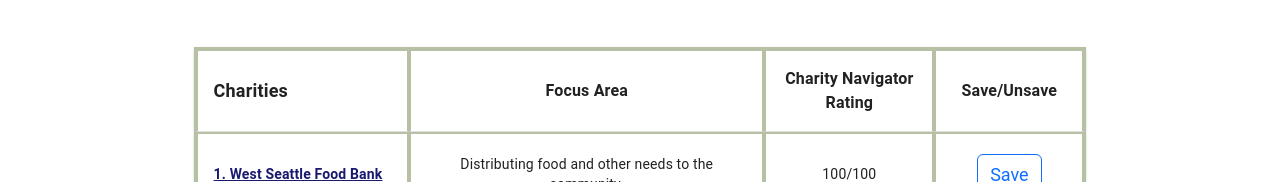
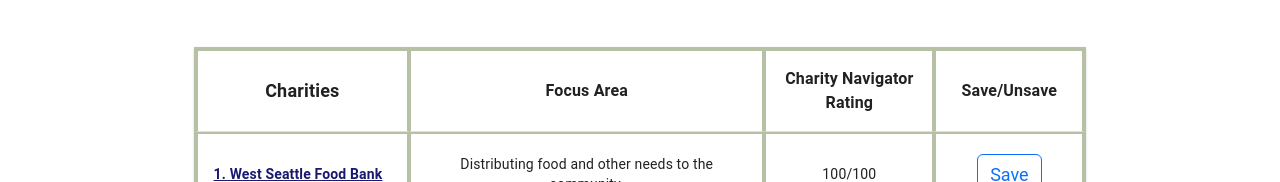
Before and after one commit to UW-INFO442-AU23/WeCare, a React (Create React App) app: page /resources in a window 1280 px wide. Shown: the part 833-1015 px from the top of the page. Built offline with nearby package versions, Linux system fonts and the light colour scheme; no server answers.

Commit message:
centered charities

```diff
--- a/src/components/Resources/Catalog.js
+++ b/src/components/Resources/Catalog.js
@@ -24,7 +24,7 @@ const sanitizeCharityNameForFirebaseKey = (name) => {
 };
 
 const columns = [
-  { id: 'charity', label: 'Charities', minWidth: 200, align: 'left' },
+  { id: 'charity', label: 'Charities', minWidth: 200, align: 'center' },
   { id: 'focus', label: 'Focus Area', minWidth: 200, align: 'center' },
   { id: 'rating', label: 'Charity Navigator Rating', minWidth: 150, align: 'center'},
   { id: 'saveUnsave', label: 'Save/Unsave', minWidth: 150, align: 'center'}
```
